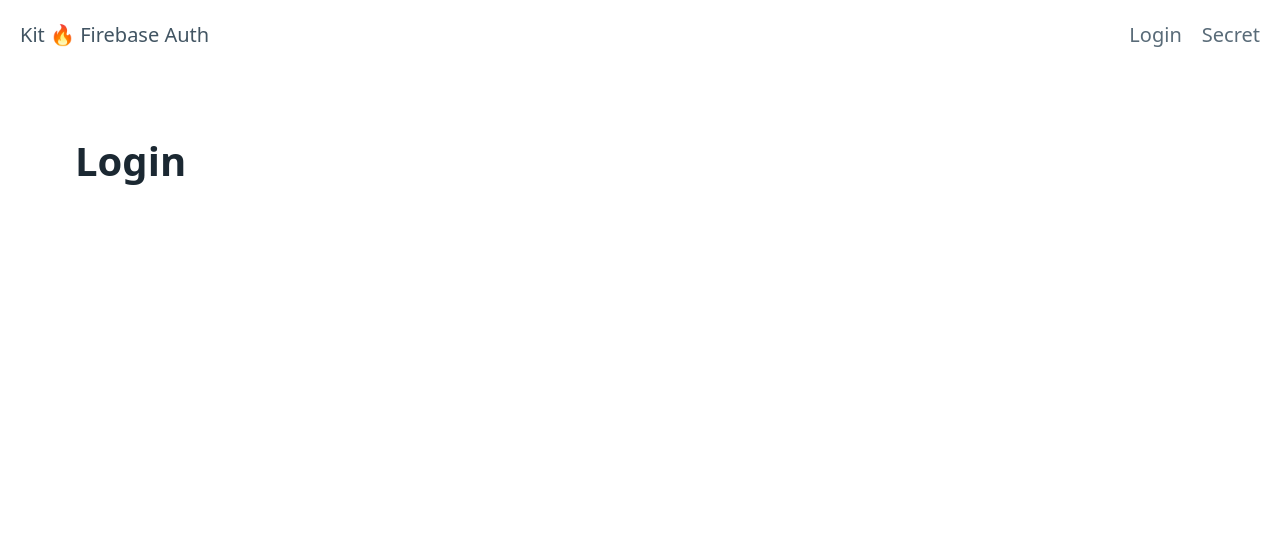
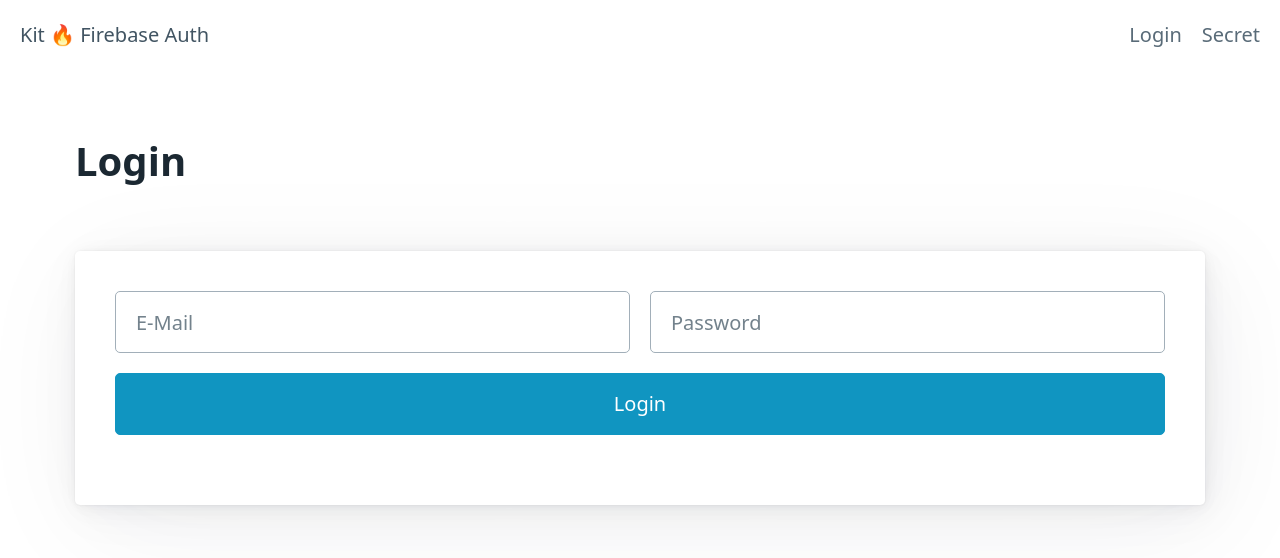
Before and after one commit to oliie/kit-firebase-auth, a SvelteKit app: page / in a window 1280 px wide. Shown: the top 558 px of the page. Built offline with nearby package versions, Linux system fonts and the light colour scheme.

Commit message:
- adds mocked form

```diff
--- a/src/app.html
+++ b/src/app.html
@@ -7,6 +7,6 @@
     %sveltekit.head%
   </head>
   <body data-sveltekit-preload-data="hover">
-    %sveltekit.body%
+    <div style="display: contents">%sveltekit.body%</div>
   </body>
 </html>
--- a/src/routes/+page.svelte
+++ b/src/routes/+page.svelte
@@ -1,4 +1,8 @@
-<script>
+<script lang="ts">
+  import { enhance } from '$app/forms';
+
+  let email = '';
+  let password = '';
 </script>
 
 <svelte:head>
@@ -7,3 +11,17 @@
 </svelte:head>
 
 <h1>Login</h1>
+
+<article>
+  <form method="POST" use:enhance>
+    <div class="grid">
+      <div>
+        <input placeholder="E-Mail" type="text" bind:value={email} />
+      </div>
+      <div>
+        <input placeholder="Password" type="text" bind:value={password} />
+      </div>
+    </div>
+    <button class="outlined">Login</button>
+  </form>
+</article>
```
